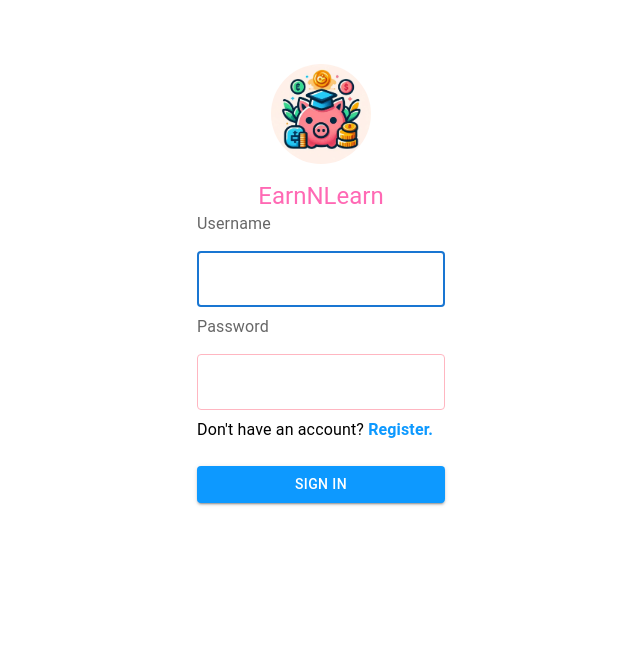
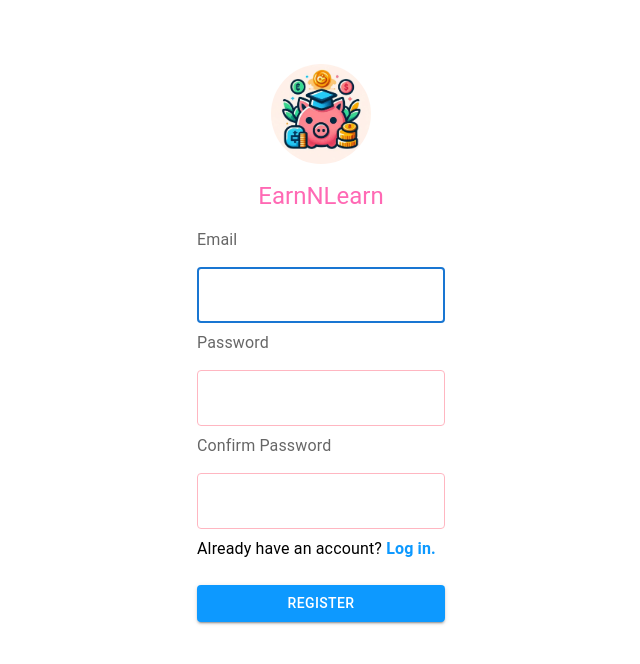
Before and after one commit to Cicada3301q/EarnNLearn, a React (Create React App) app in the folder my-app/: page / in a window 1280 px wide. Shown: the top 664 px of the page, without its empty margins (319-959 px from the left). Built offline with nearby package versions, Linux system fonts and the light colour scheme.

Commit message:
add registration page

```diff
--- a/my-app/src/App.js
+++ b/my-app/src/App.js
@@ -1,10 +1,10 @@
 import React from 'react';
 import Login from './Login'; // Adjust the path based on your file structure
-
+import Register from './Register'
 function App() {
   return (
     <div>
-      <Login />
+      <Register />
     </div>
   );
 }
--- a/my-app/src/Login.jsx
+++ b/my-app/src/Login.jsx
@@ -28,7 +28,7 @@ function Login() {
           alt="Logo"
           sx={{ width: 100, height: 100, marginBottom: 2 }} // Adjust size as needed
         />
-          <Typography component="h1" variant="h5" sx={{ color: 'hotpink' }}>
+          <Typography component="h1" variant="h5" sx={{ marginBottom: 2, color: 'hotpink' }}>
             EarnNLearn
           </Typography>
           <Box component="form" noValidate className="form">
--- /dev/null
+++ b/my-app/src/Register.jsx
@@ -0,0 +1,99 @@
+import React, { useState } from 'react';
+import { Container, TextField, Button, Typography, Box, Avatar, InputLabel } from '@mui/material';
+import './LoginStyles.css'; // Reusing the same CSS file
+
+function Register() {
+  const [email, setEmail] = useState('');
+  const [password, setPassword] = useState('');
+  const [confirmPassword, setConfirmPassword] = useState('');
+
+  const handleSubmit = (event) => {
+    event.preventDefault();
+    if (password !== confirmPassword) {
+      alert('Passwords do not match!');
+      return;
+    }
+    // Handle registration logic here
+    console.log(email, password);
+  };
+
+  return (
+    <Container component="main" maxWidth="xs">
+    <Box
+      sx={{
+        marginTop: 8,
+        display: 'flex',
+        flexDirection: 'column',
+        alignItems: 'center',
+      }}
+    >
+    <Avatar
+      src="/EarnNLearn.jpg"
+      alt="Logo"
+      sx={{ width: 100, height: 100, marginBottom: 2 }} // Adjust size as needed
+    />
+      <Typography component="h1" variant="h5" sx={{ marginBottom: 2, color: 'hotpink' }}>
+        EarnNLearn
+      </Typography>
+        <Box component="form" noValidate onSubmit={handleSubmit} className="form">
+          <InputLabel htmlFor="email">Email</InputLabel>
+          <TextField
+            margin="normal"
+            required
+            fullWidth
+            id="email"
+            name="email"
+            autoComplete="email"
+            autoFocus
+            value={email}
+            onChange={(e) => setEmail(e.target.value)}
+            className="textField"
+          />
+          <InputLabel htmlFor="password">Password</InputLabel>
+          <TextField
+            margin="normal"
+            required
+            fullWidth
+            name="password"
+            label=""
+            type="password"
+            id="password"
+            autoComplete="new-password"
+            value={password}
+            onChange={(e) => setPassword(e.target.value)}
+            className="textField"
+          />
+          <InputLabel htmlFor="confirmPassword">Confirm Password</InputLabel>
+          <TextField
+            margin="normal"
+            required
+            fullWidth
+            name="confirmPassword"
+            label=""
+            type="password"
+            id="confirmPassword"
+            autoComplete="new-password"
+            value={confirmPassword}
+            onChange={(e) => setConfirmPassword(e.target.value)}
+            className="textField"
+          />
+          <Typography className="accountPrompt">
+            Already have an account?{' '}
+            <span className="linkText">Log in.</span>
+          </Typography>
+          <Button
+            type="submit"
+            fullWidth
+            variant="contained"
+            className="signInButton"
+            sx={{ mt: 3, mb: 2, backgroundColor: '#0D99FF' }}
+          >
+            Register
+          </Button>
+        </Box>
+      </Box>
+    </Container>
+  );
+}
+
+export default Register;
```
